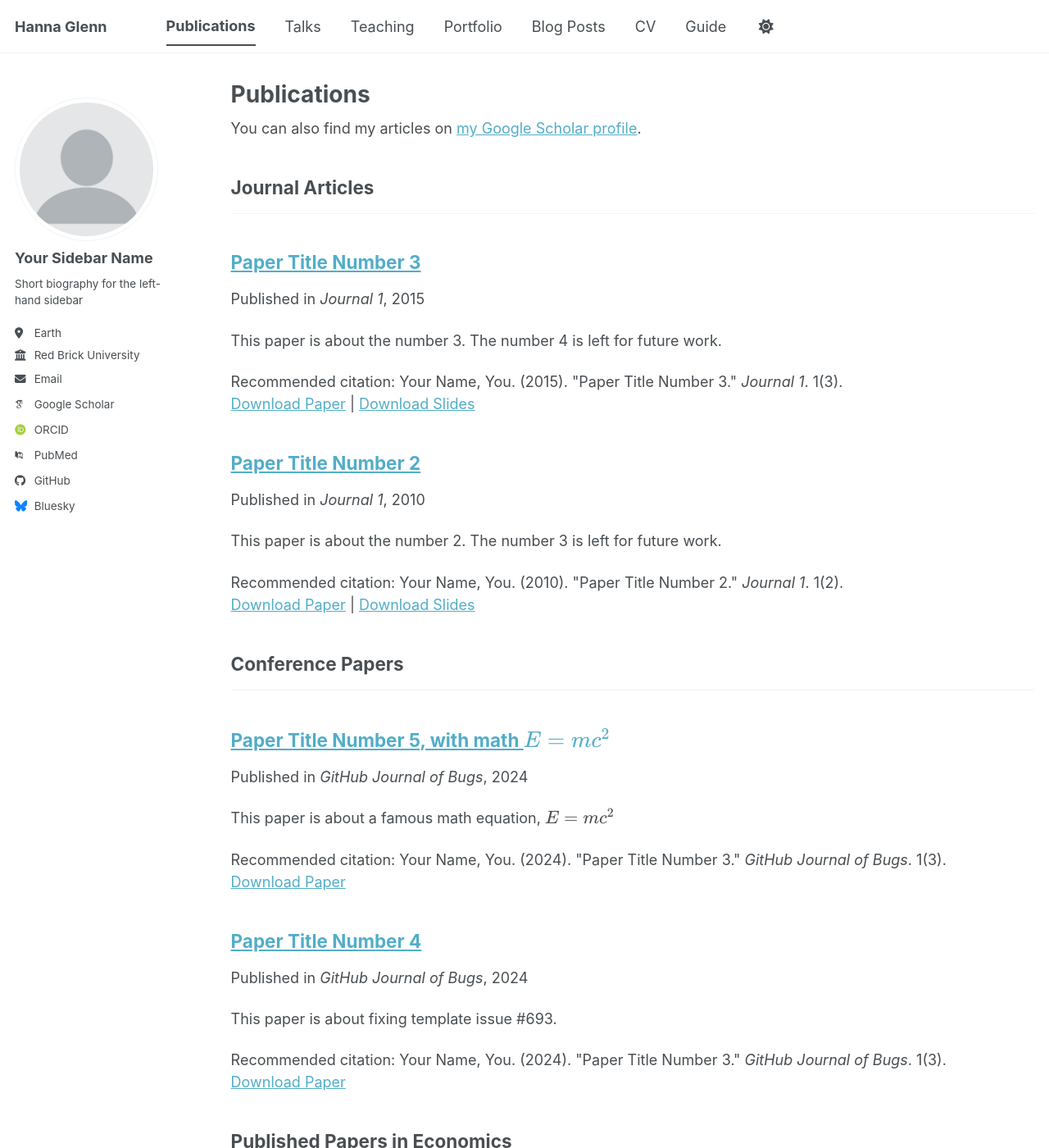
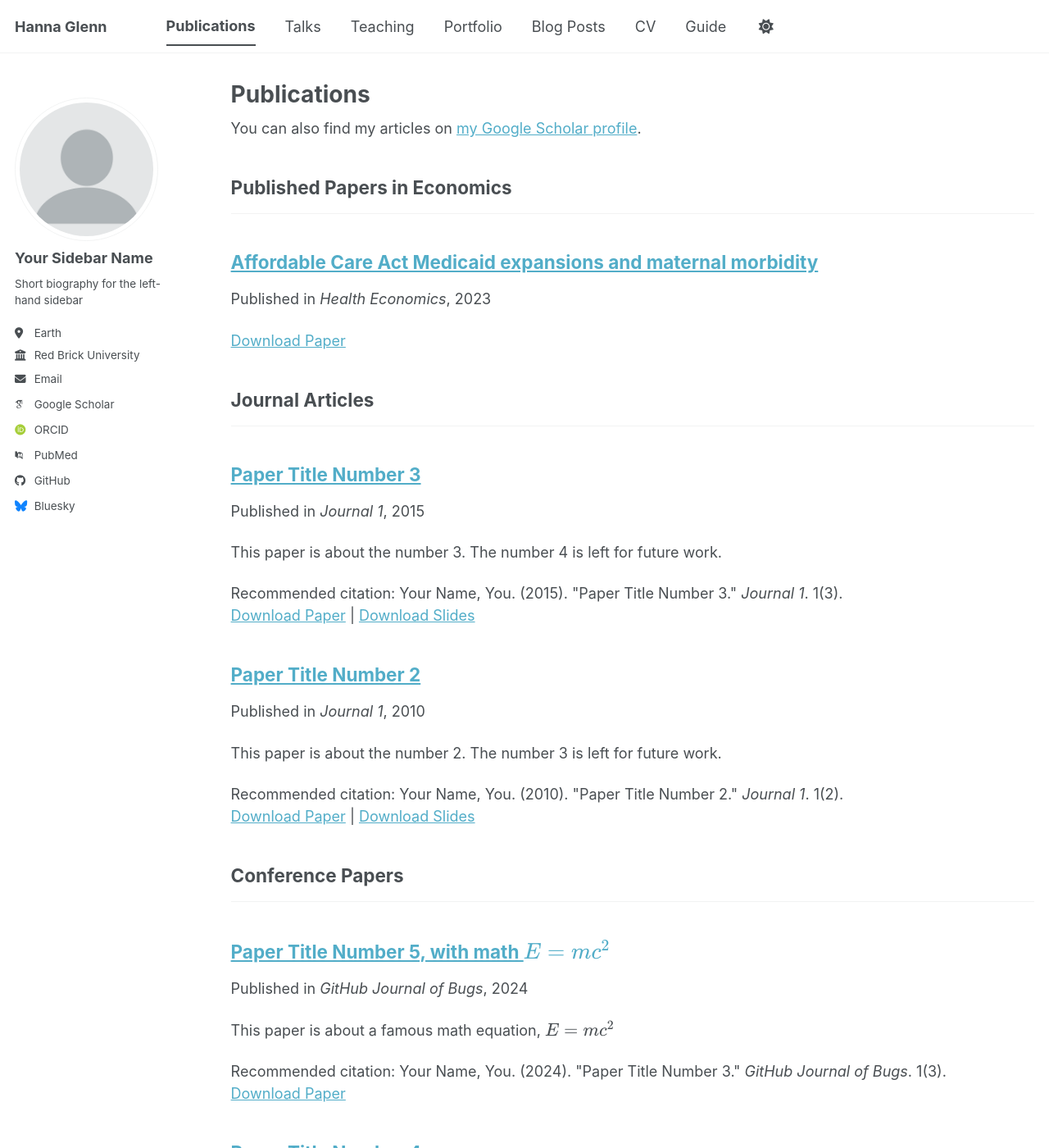
Before and after one commit to hannaglenn/hannaglenn.github.io, a Jekyll site: the page built from _pages/publications.html, in a window 1280 px wide and 1400 px high. Shown: the whole window at 82% size. Built offline with Jekyll 4.4.1, drawn with Linux system fonts in a browser that asks for light colours; some web fonts are replaced; a script bundle is joined from its source files by our own code; library files that are not in the unit come from our copies; some of the changed lines change nothing that is shown; some of the changed text lies outside the part shown.

Commit message:
update maternal morbidity

```diff
--- a/_config.yml
+++ b/_config.yml
@@ -84,14 +84,18 @@
 
 # Publication Category - The following the list of publication categories and their headings
 publication_category:
+  econpublished:
+    title: 'Published Papers in Economics'
+  workingpapers:
+    title: 'Working Papers'
   books:
     title: 'Books'
   manuscripts:
     title: 'Journal Articles'
   conferences:
     title: 'Conference Papers'
-  econpublished:
-    title: 'Published Papers in Economics'
+
+
 
 
 # Site Settings
--- a/_publications/2009-10-01-paper-title-number-1.md
+++ b/_publications/maternal-morbidity.md
@@ -6,6 +6,6 @@
 excerpt: ''
 date: 2023-06-06
 venue: 'Health Economics'
-paperurl: 'https://hannaglenn.github.io/files/paper1.pdf'
+paperurl: 'https://hannaglenn.github.io/files/maternal-morbidity.pdf'
 ---
 The contents above will be part of a list of publications, if the user clicks the link for the publication than the contents of section will be rendered as a full page, allowing you to provide more information about the paper for the reader. When publications are displayed as a single page, the contents of the above "citation" field will automatically be included below this section in a smaller font.
```
Also changed, not shown: 1 other file.
